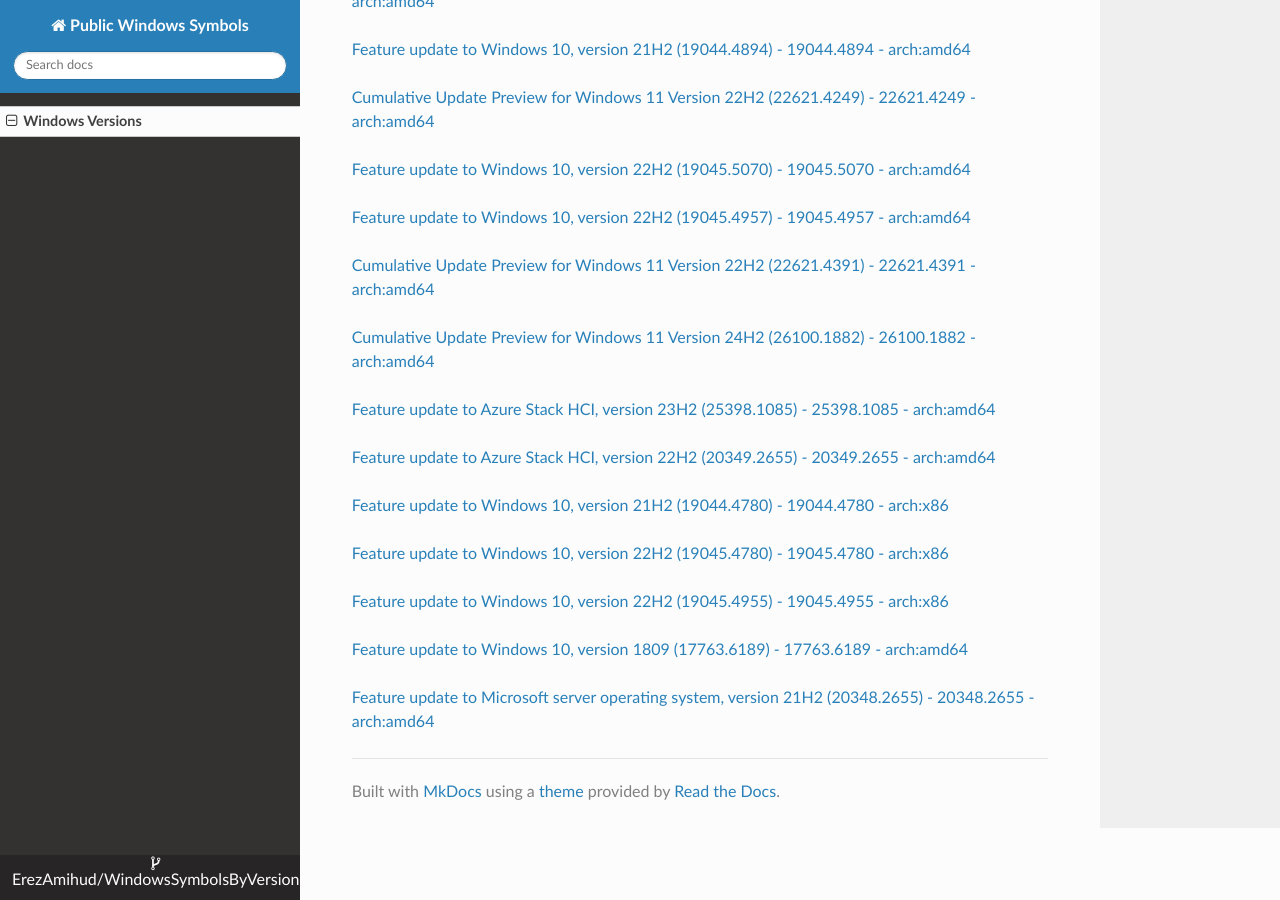
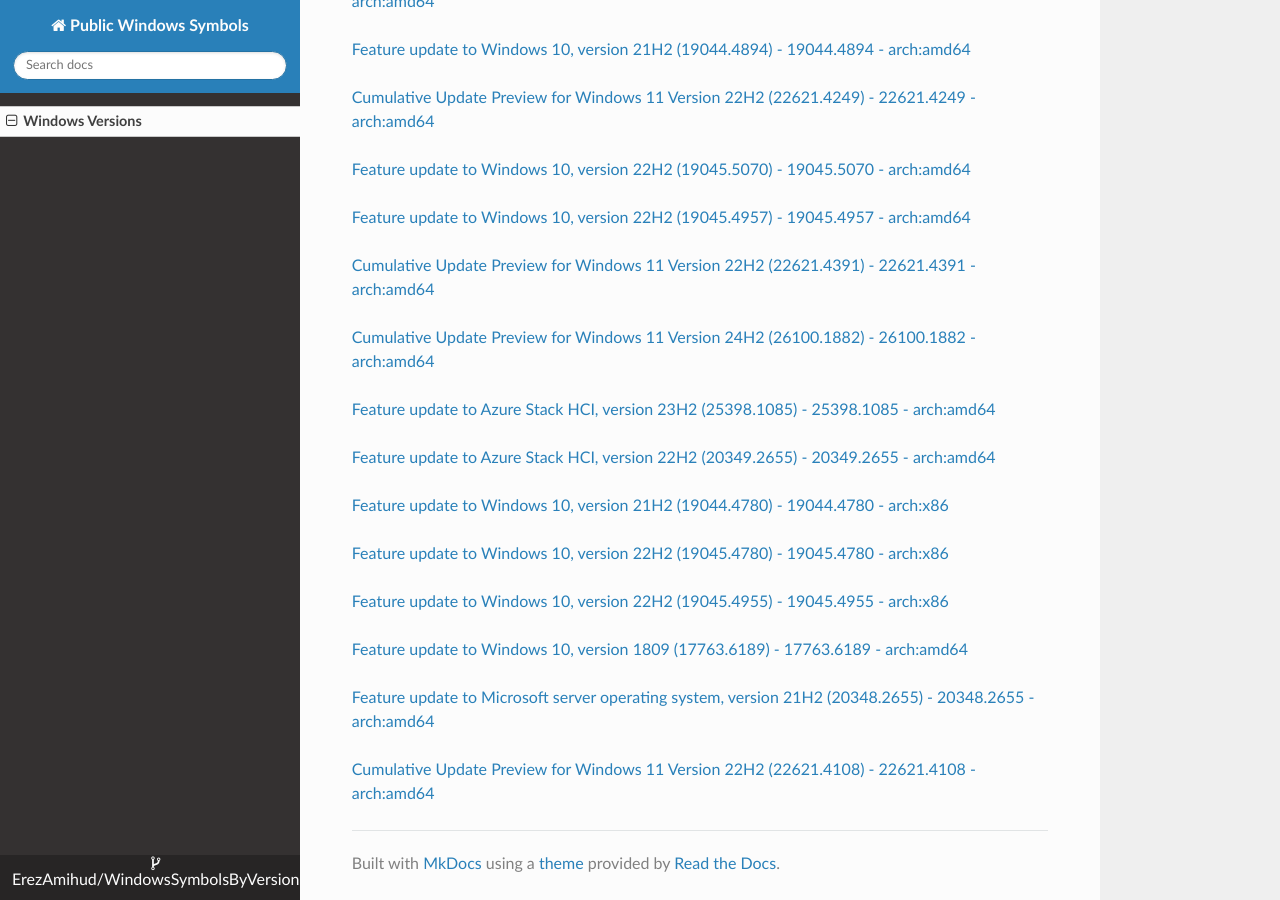
Before and after one commit to ErezAmihud/WindowsSymbolsByVersion, an MkDocs documentation site: the page built from docs/index.md, in a window 1280 px wide and 900 px high, scrolled down 7373 px. Built offline with MkDocs 1.6.1, drawn with Linux system fonts in a browser that asks for light colours; nearby versions of some CDN libraries.

Commit message:
Automated commit, add manifest for ef18a4fc-c696-46f3-81d7-e9b49a123d90

```diff
--- a/docs/index.md
+++ b/docs/index.md
@@ -376,3 +376,6 @@
 
 
 [Feature update to Microsoft server operating system, version 21H2 (20348.2655) - 20348.2655 - arch:amd64](https://github.com/ErezAmihud/WindowsSymbolsByVersion/blob/main/manifests/89168148-26c6-475f-a67a-3475225b3041.manifest)
+
+
+[Cumulative Update Preview for Windows 11 Version 22H2 (22621.4108) - 22621.4108 - arch:amd64](https://github.com/ErezAmihud/WindowsSymbolsByVersion/blob/main/manifests/ef18a4fc-c696-46f3-81d7-e9b49a123d90.manifest)
```
Also changed, not shown: process_builds.json (+1 -1 lines), 1 other file.
